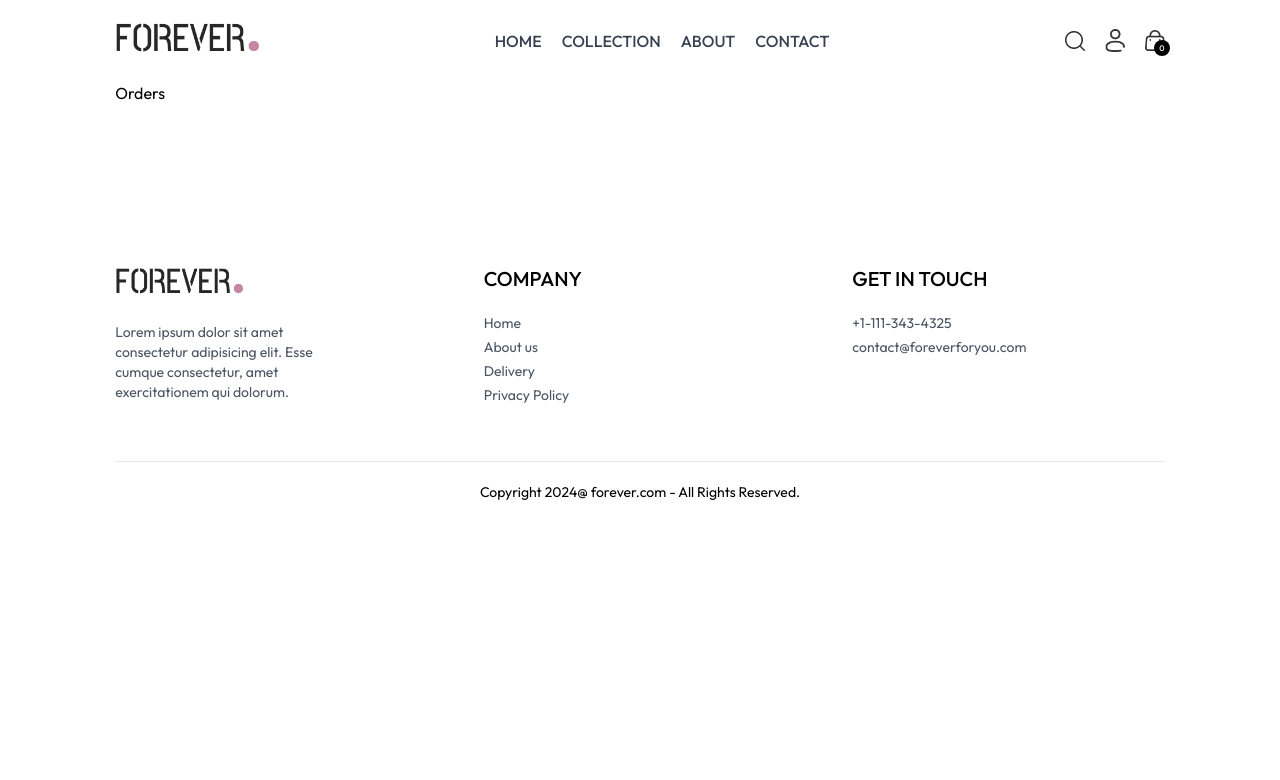
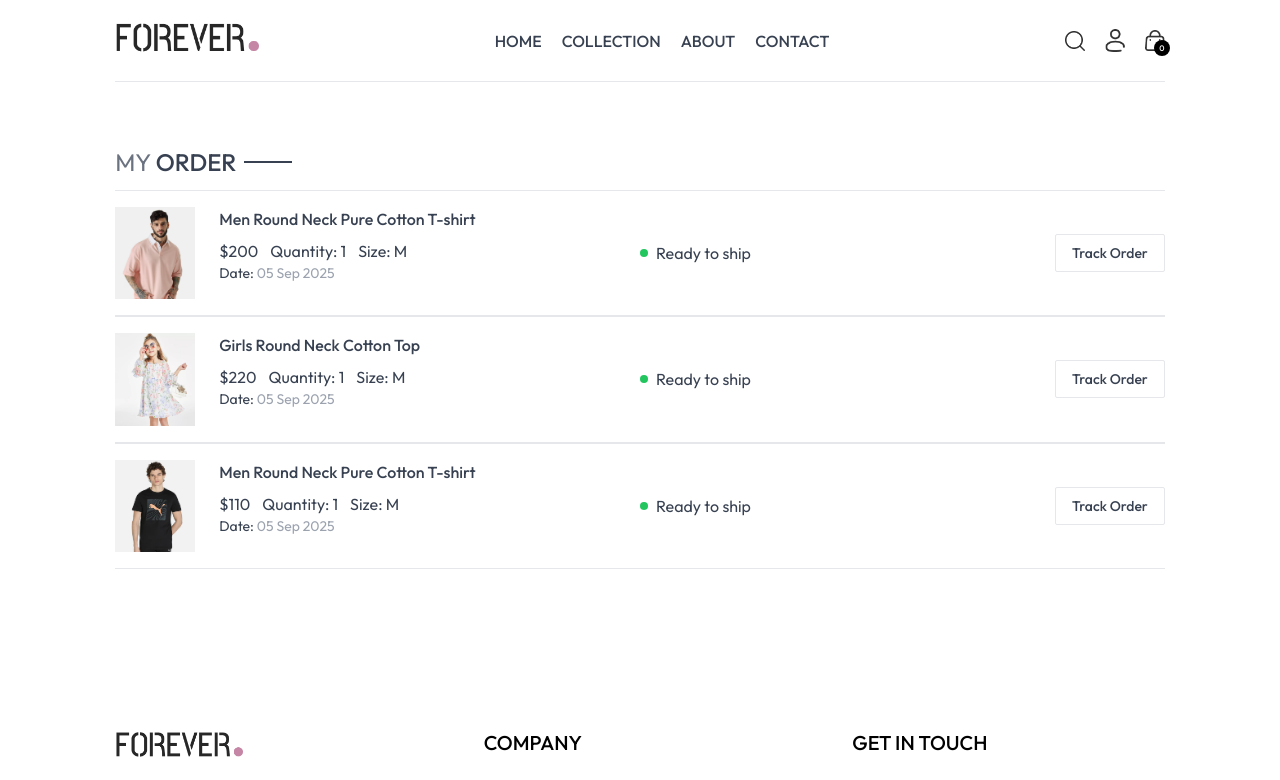
Before and after one commit to imran-assad/ecommerceWebProject2, a React (Vite) app: page /orders in a window 1280 px wide. Shown: the top 780 px of the page. Built offline with nearby package versions, Linux system fonts and the light colour scheme.

Commit message:
my orders section completed

```diff
--- a/src/App.jsx
+++ b/src/App.jsx
@@ -9,7 +9,7 @@
 import Cart from "./pages/Cart";
 import { Login } from "./pages/Login";
 import { PlaceOrder } from "./pages/PlaceOrder";
-import { Orders } from "./pages/Orders";
+import Orders from "./pages/Orders";
 import Footer from "./components/Footer";
 import { Searchbar } from "./components/Searchbar";
 import { ToastContainer, toast } from "react-toastify";
--- a/src/pages/Orders.jsx
+++ b/src/pages/Orders.jsx
@@ -1,5 +1,52 @@
-import React from "react";
+import React, { useContext } from "react";
+import { ShopContext } from "../context/ShopContext";
+import Title from "../components/Title";
+const Orders = () => {
+  const { products, currency } = useContext(ShopContext);
+  return (
+    <>
+      <div className="border-t pt-16">
+        <div className="text-2xl">
+          <Title text1={"MY"} text2={"ORDER"} />
+        </div>
+        <div>
+          {products.slice(1, 4).map((item, index) => (
+            <div
+              key={index}
+              className="py-4 border-t border-b text-gray-700 flex flex-col md:flex-row md:items-center md:justify-between gap-4"
+            >
+              <div className="flex items-start gap-6 text-sm">
+                <img className="w-16 sm:w-20" src={item.image[0]} alt="" />
+                <div>
+                  <p className="sm:text-base font-medium">{item.name}</p>
+                  <div className="flex items-center gap-3 mt-2 text-base text-gray-700">
+                    <p>
+                      {currency}
+                      {item.price}
+                    </p>
+                    <p>Quantity: 1</p>
+                    <p>Size: M</p>
+                  </div>
+                  <p>
+                    Date: <span className="text-gray-400">05 Sep 2025</span>
+                  </p>
+                </div>
+              </div>
+              <div className="md:w-1/2 flex justify-between">
+                <div className="flex items-center gap-2">
+                  <p className="min-w-2 h-2 rounded-full bg-green-500"></p>
+                  <p className="text-sm md:text-base">Ready to ship</p>
+                </div>
+                <button className="border px-4 py-2 text-sm font-medium rounded-sm">
+                  Track Order
+                </button>
+              </div>
+            </div>
+          ))}
+        </div>
+      </div>
+    </>
+  );
+};
 
-export const Orders = () => {
-  return <div>Orders</div>;
-};
+export default Orders;
```
